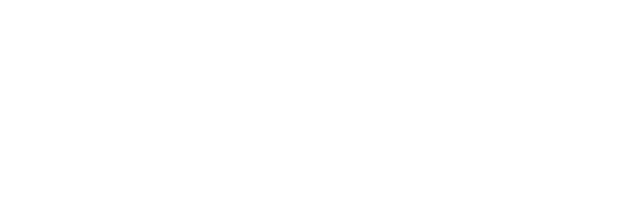
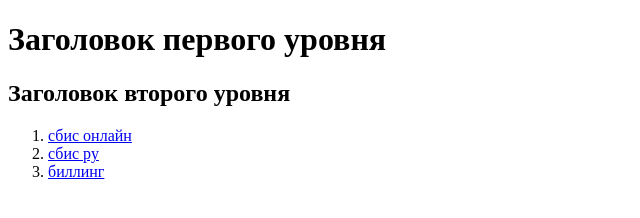
Before and after one commit to 2KMihalich/task-html, a website: page src/index.html in a window 1280 px wide. Shown: the whole page, without its empty margins (0-640 px from the left). Drawn offline with Linux system fonts and the light colour scheme.

Commit message:
Задание по HTML

```diff
--- a/src/index.html
+++ b/src/index.html
@@ -3,5 +3,19 @@
     <head>
         <title>HTML</title>
     </head>
-    <body></body>
+    <body>
+        <h1>Заголовок первого уровня</h1>
+        <h2>Заголовок второго уровня</h2>
+        <ol>
+            <li>
+                <a href="https://online.sbis.ru/" target="_blank"
+                    >сбис онлайн</a
+                >
+            </li>
+            <li><a href="https://sbis.ru/" target="_blank">сбис ру</a></li>
+            <li>
+                <a href="https://reg.tensor.ru/" target="_blank">биллинг</a>
+            </li>
+        </ol>
+    </body>
 </html>
```
Also changed, not shown: 1 other file.
